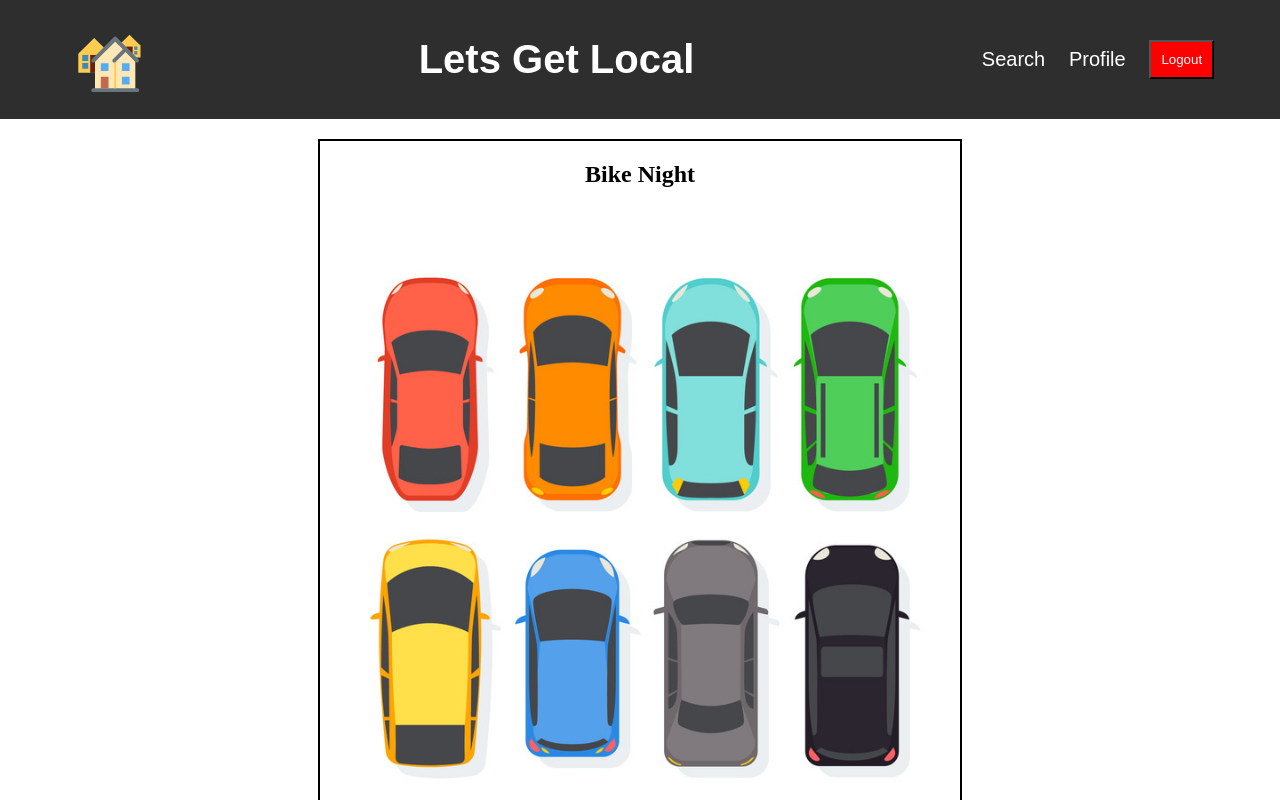
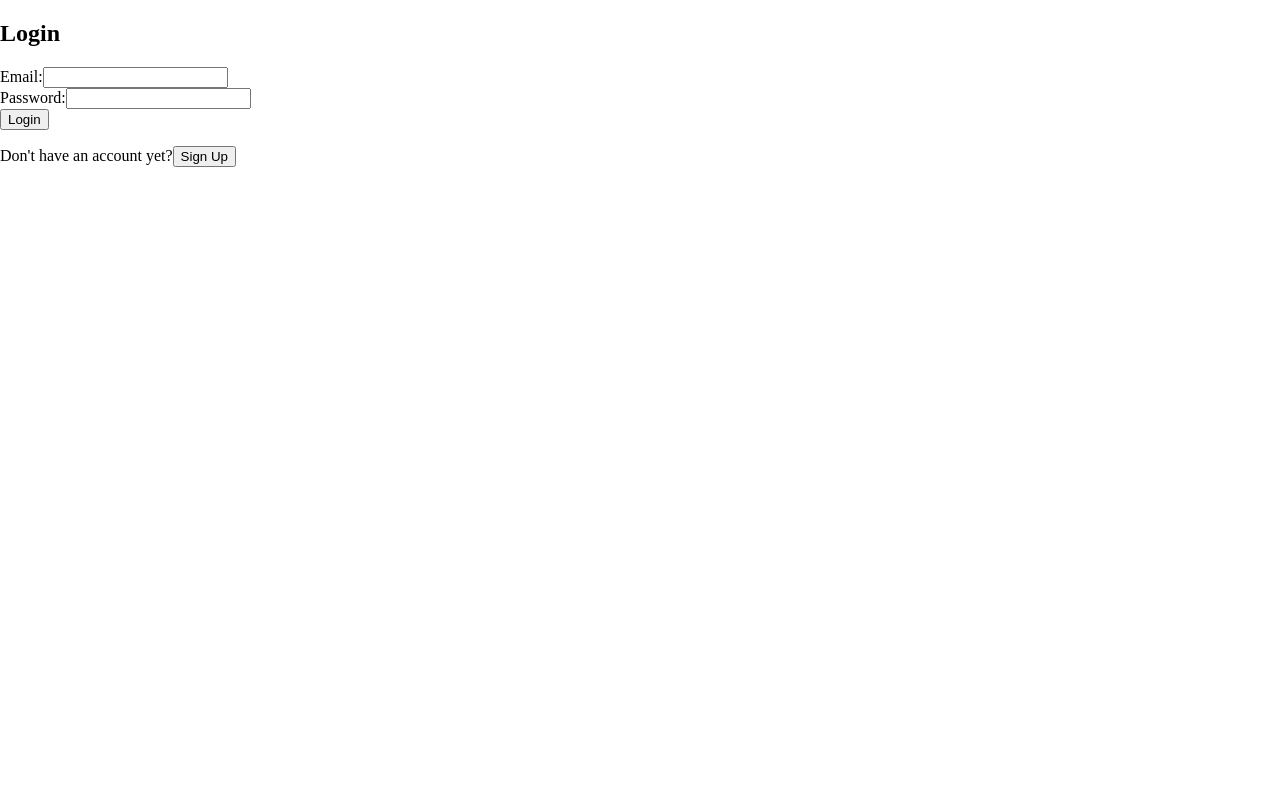
Before and after one commit to hollyniquette/lets-get-local, a React (Vite) app in the folder client/: page / in a window 1280 px wide. Shown: the top 800 px of the page. Built offline with nearby package versions, Linux system fonts and the light colour scheme.

Commit message:
created login/signup page

```diff
--- a/client/src/App.jsx
+++ b/client/src/App.jsx
@@ -1,6 +1,7 @@
 import Navbar from './components/Navbar'
 import HomePage from './components/HomePage'
 import './App.css'
+import Login from './components/Login'
 
 
 function App() {
@@ -8,8 +9,9 @@ function App() {
 
   return (
     <>
-    <Navbar></Navbar>
-      <HomePage/>
+    <Login/>
+
+
     </>
   )
 }
--- a/client/src/components/Login.jsx
+++ b/client/src/components/Login.jsx
@@ -1,28 +1,65 @@
-import React, { useState } from 'react';
-import  {  useNavigate } from 'react-router-dom'
-import  './login.css'
-export default function index() {
-    const navigate = useNavigate()
+import React, {useState} from 'react';
+
+function AuthBox() {
+  const [isSignUp, setIsSignUp] = useState(false);
   const [email, setEmail] = useState('');
   const [password, setPassword] = useState('');
-    const handleSubmit = async (event) => {
-      console.log("yo man")
+
+  const handleEmailChange = (event) => {
+    setEmail(event.target.value);
+  };
+
+  const handlePasswordChange = (event) => {
+    setPassword(event.target.value);
+  };
+
+  const handleSubmit = (event) => {
     event.preventDefault();
-     const response = await login(email, password);
-     authLogin(response.data);
-     setUser(response.data);
-      navigate('/test');
+
+    if (isSignUp) {
+      console.log('Sign Up - Email:', email);
+      console.log('Sign Up - Password:', password);
+    } else {
+      console.log('Login - Email:', email);
+      console.log('Login - Password:', password);
     }
+
+  };
+
   return (
-    <div className='form-wrapper'>
+    <div className="auth-box">
+      <h2>{isSignUp ? 'Sign Up' : 'Login'}</h2>
       <form onSubmit={handleSubmit}>
-      <div className="card">
-        <h1>Log in</h1>
-        <input className="input" type="text" placeholder='email' onChange={(e) => {setEmail(e.target.value)}}></input>
-        <input className="input" type="text" placeholder='password' onChange={(e) => {setPassword(e.target.value)}}></input>
-        <button id="login-submit">submit</button>
+        <div className="form-group">
+          <label>Email:</label>
+          <input
+            type="email"
+            value={email}
+            onChange={handleEmailChange}
+            required
+          />
         </div>
+        <div className="form-group">
+          <label>Password:</label>
+          <input
+            type="password"
+            value={password}
+            onChange={handlePasswordChange}
+            required
+          />
+        </div>
+        <button type="submit">{isSignUp ? 'Sign Up' : 'Login'}</button>
       </form>
+      <p>
+        {isSignUp
+          ? 'Already have an account?'
+          : "Don't have an account yet?"}
+        <button onClick={() => setIsSignUp(!isSignUp)}>
+          {isSignUp ? 'Login' : 'Sign Up'}
+        </button>
+      </p>
     </div>
-  )
+  );
 }
+
+export default AuthBox;
```
Lines whose indentation alone changed are shown as unchanged.
